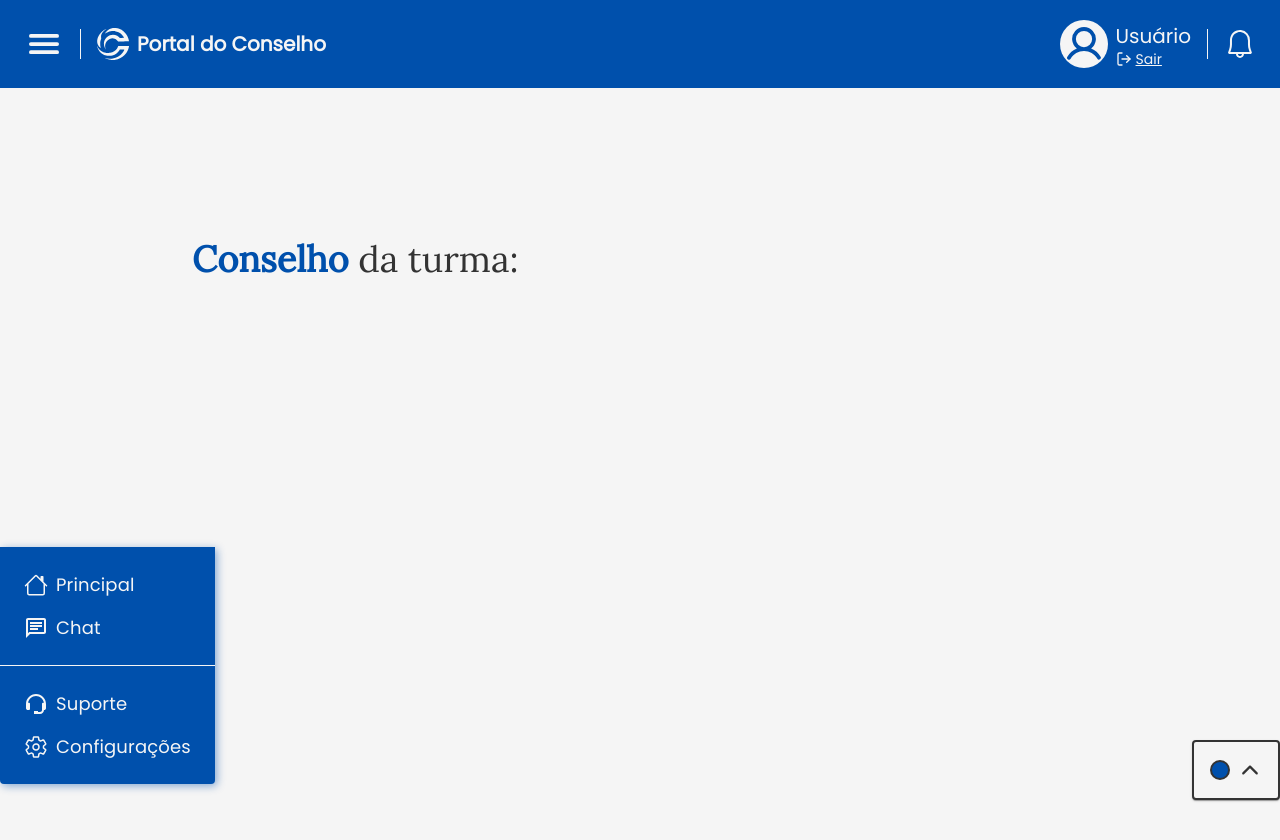
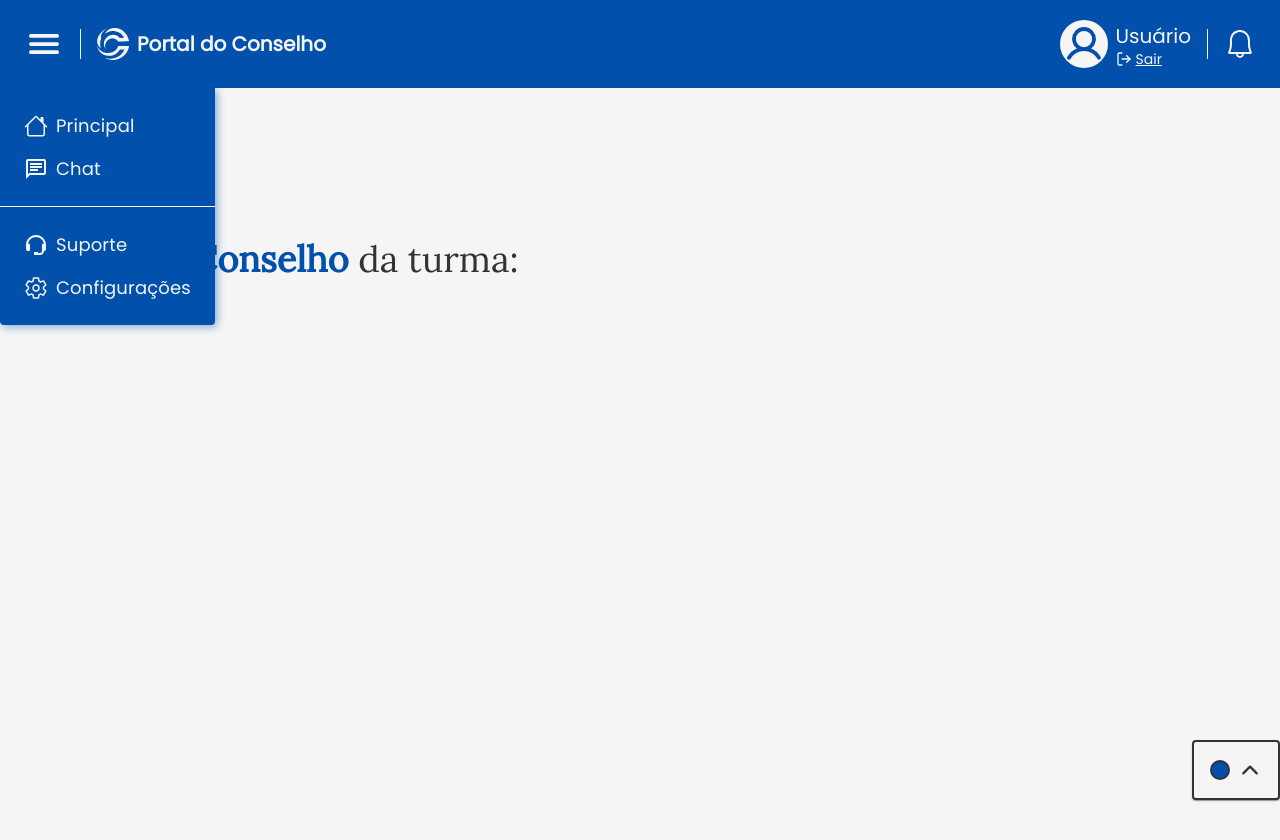
Before and after one commit to Hivqs79/Portal_do_Conselho, a Next.js app in the folder front/app/: page /realize-council in a window 1280 px wide. Both pictures are taken after a click on the element 44 px from the left and 44 px from the top of the page. Shown: the top 840 px of the page. Built offline with nearby package versions, Linux system fonts and the light colour scheme.

Commit message:
:bug: fix: Fixed position of the menu in header and starting changing its animation

```diff
--- a/front/app/components/Header.tsx
+++ b/front/app/components/Header.tsx
@@ -52,6 +52,7 @@ export default function Header({ variant }: HeaderProps) {
     <Box
       style={{ backgroundColor: primaryColor }}
       className="py-5 px-6 flex flex-row items-center justify-between"
+      ref={boxRef}
     >
       <Box className="flex flex-row items-center">
         {variant === "admin" ? (
--- a/front/app/components/Menu.tsx
+++ b/front/app/components/Menu.tsx
@@ -1,5 +1,5 @@
 import { useThemeContext } from '@/hooks/useTheme';
-import { Box, Menu, MenuItem, Typography } from '@mui/material';
+import { Box, Collapse, Fade, Menu, MenuItem, Typography } from '@mui/material';
 import Icon from './Icon';
 import { IoSettingsOutline } from 'react-icons/io5';
 import { BsHouse } from 'react-icons/bs';
@@ -30,8 +30,17 @@ export default function MenuHeader({ anchorEl, open, onClose, variant }: MenuHea
             anchorEl={anchorEl}
             open={open}
             onClose={onClose}
+            anchorOrigin={{
+                vertical: 'bottom',
+                horizontal: 'left',
+            }}
+            transformOrigin={{
+                vertical: 'top',
+                horizontal: 'left',
+            }}
+            TransitionComponent={Collapse}
         >
-            <Box className="">
+            <Collapse in={open} orientation='vertical'>
                 <Link href="/">
                     <MenuItem onClick={onClose} className="flex flex-row">
                         <Icon IconPassed={BsHouse} color={whiteColor} />
@@ -127,7 +136,7 @@ export default function MenuHeader({ anchorEl, open, onClose, variant }: MenuHea
                         <Typography variant="lg_text_regular" color={whiteColor} className="!ml-2">Configurações</Typography>
                     </MenuItem>
                 </Link>
-            </Box>
+            </Collapse>
         </Menu>
     );
 }
```
